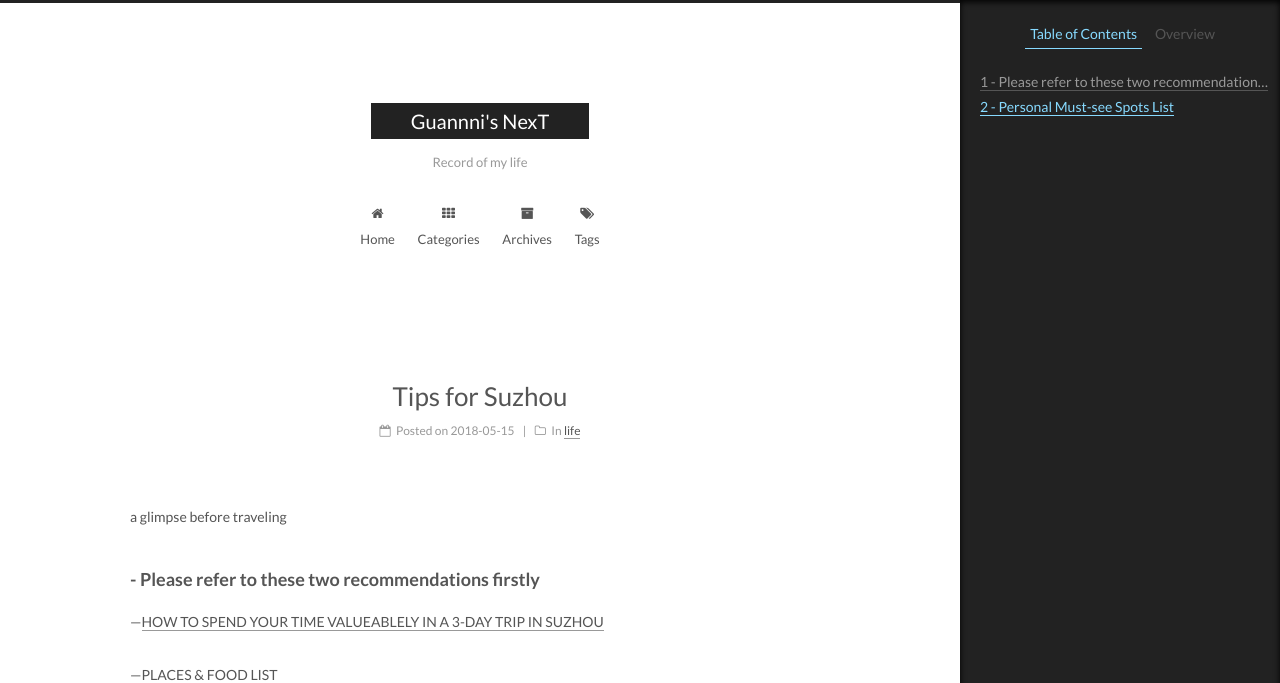
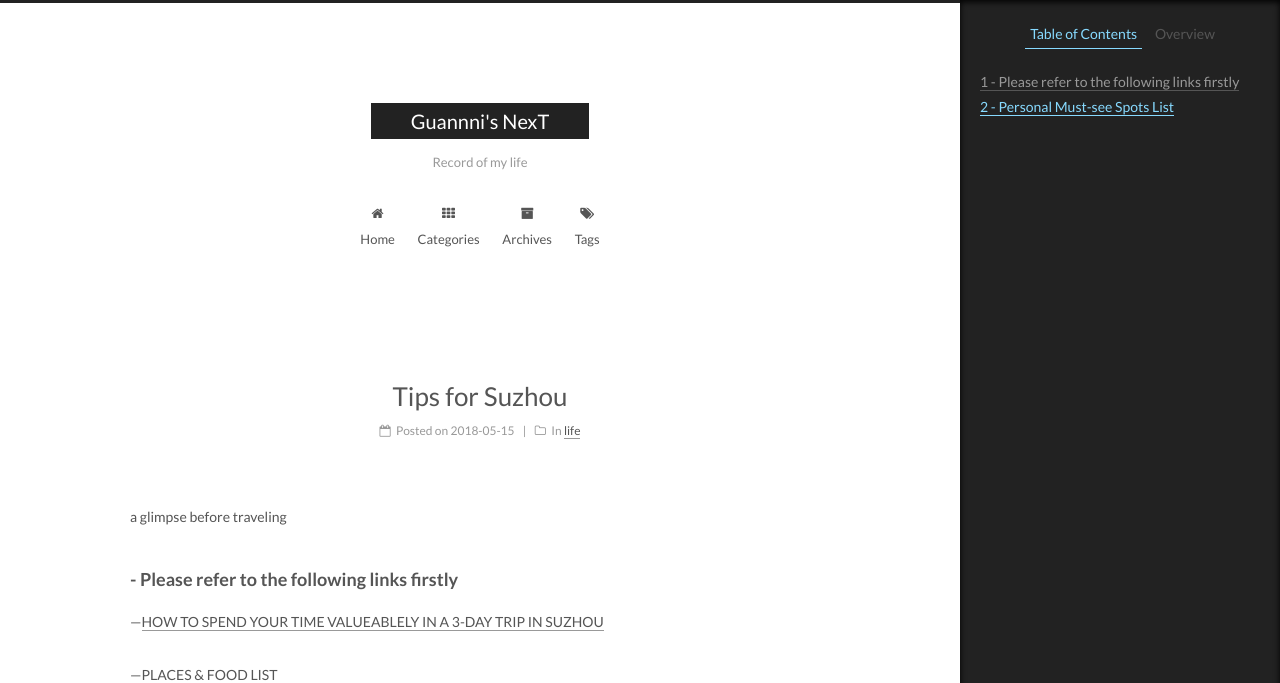
Before and after one commit to guannnni/2018, a Jekyll site: the page built from _posts/2018-05-15- Tips-for-Suzhou.md, in a window 1280 px wide. Shown: the top 683 px of the page. Built offline with Jekyll 4.4.1, drawn with Linux system fonts in a browser that asks for light colours.

Commit message:
Update 2018-05-15- Tips-for-Suzhou.md

```diff
--- a/_posts/2018-05-15- Tips-for-Suzhou.md
+++ b/_posts/2018-05-15- Tips-for-Suzhou.md
@@ -9,7 +9,7 @@ tags:
 
 a glimpse before traveling
 
-### - **Please refer to these two recommendations firstly**
+### - **Please refer to the following links firstly**
 
 ---[HOW TO SPEND YOUR TIME VALUEABLELY IN A 3-DAY TRIP IN SUZHOU](http://www.mafengwo.cn/mdd/cityroute/10207_254.html)
 
```
